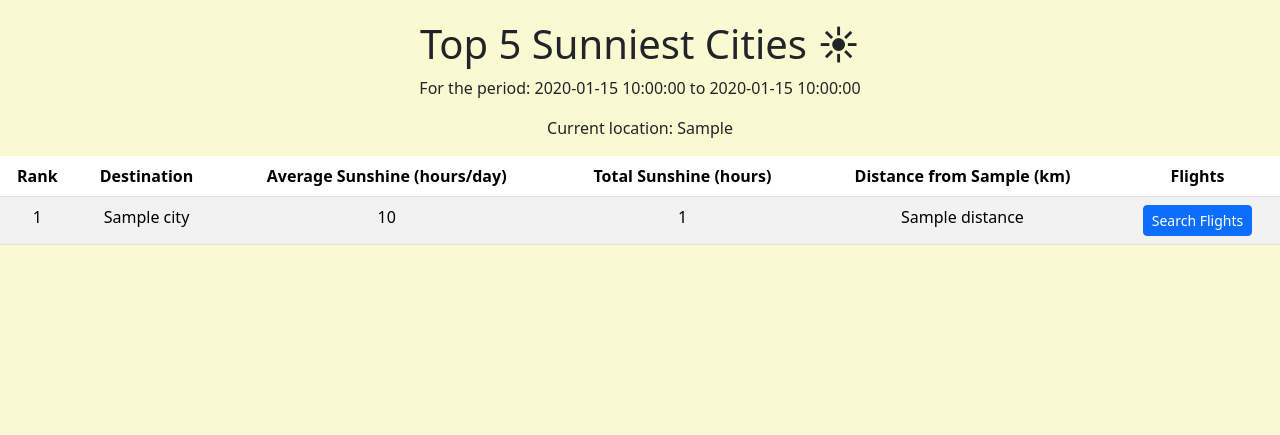
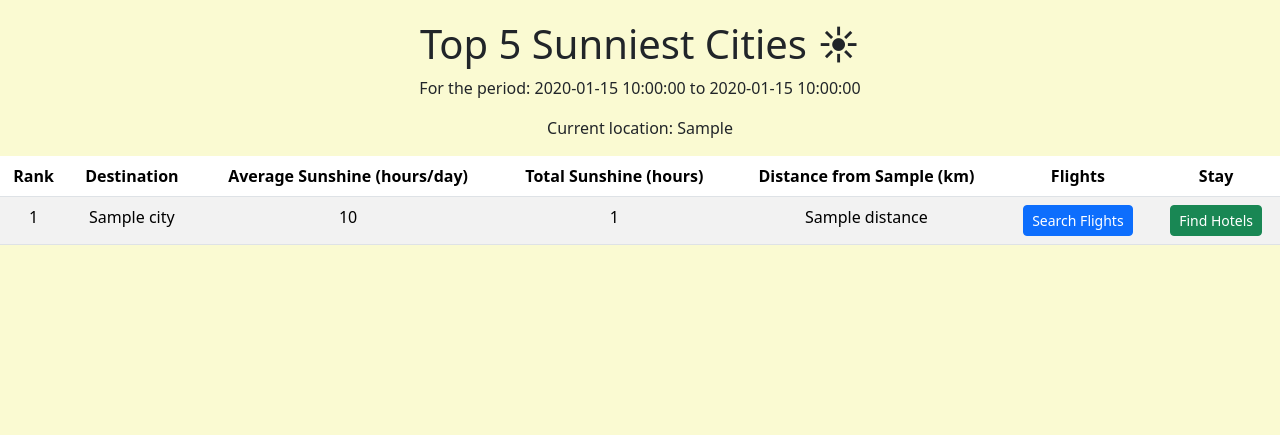
Before and after one commit to Zaibatus/Sunnyscout, a Flask app: template templates/results.html in a window 1280 px wide. Shown: the part 50-485 px from the top of the page. Run offline with Flask 3, Linux system fonts and the light colour scheme; the template is opened without the code that fills it: most values are stand-ins (such as "Sample title", 1, 10 or a date in 2020).

Commit message:
add booking.com links to results

```diff
--- a/main.py
+++ b/main.py
@@ -196,6 +196,9 @@ def result():
         current_lat, current_lon = None, None
         current_location_code = None
 
+    # Parse preferences
+    preferences = json.loads(request.args.get('preferences', '{}'))
+
     # Filter cities based on preferences
     filtered_cities = filter_cities_by_preferences(cities, preferences, current_lat, current_lon, distance_preference)
 
@@ -251,13 +254,17 @@ def result():
         else:
             kayak_link = None
 
+        # Create Booking.com link
+        booking_link = f"https://www.booking.com/{city_data['city'].split(',')[0].lower().replace(' ', '-')}"
+
         result = {
             'rank': rank,
             'city': f"{city_data['city']}, {city_data['country']}",
             'avg_sunshine': f"{city_data['avg_sunshine']:.2f}",
             'total_sunshine': f"{city_data['total_sunshine']:.2f}",
             'distance': f"{city_data['distance']}",
-            'kayak_link': kayak_link
+            'kayak_link': kayak_link,
+            'booking_link': booking_link
         }
         result_data.append(result)
 
--- a/templates/results.html
+++ b/templates/results.html
@@ -35,6 +35,7 @@
                             <th>Total Sunshine (hours)</th>
                             <th>Distance from {{ current_location }} (km)</th>
                             <th>Flights</th>
+                            <th>Stay</th>
                         </tr>
                     </thead>
                     <tbody>
@@ -52,6 +53,9 @@
                                     <span class="text-muted">No flight search available</span>
                                 {% endif %}
                             </td>
+                            <td>
+                                <a href="{{ city.booking_link }}" target="_blank" class="btn btn-success btn-sm">Find Hotels</a>
+                            </td>
                         </tr>
                         {% endfor %}
                     </tbody>
```
